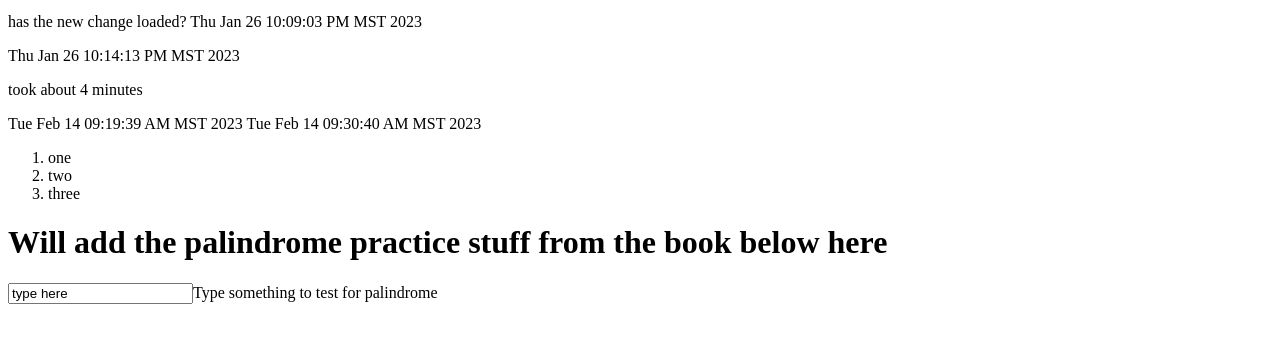
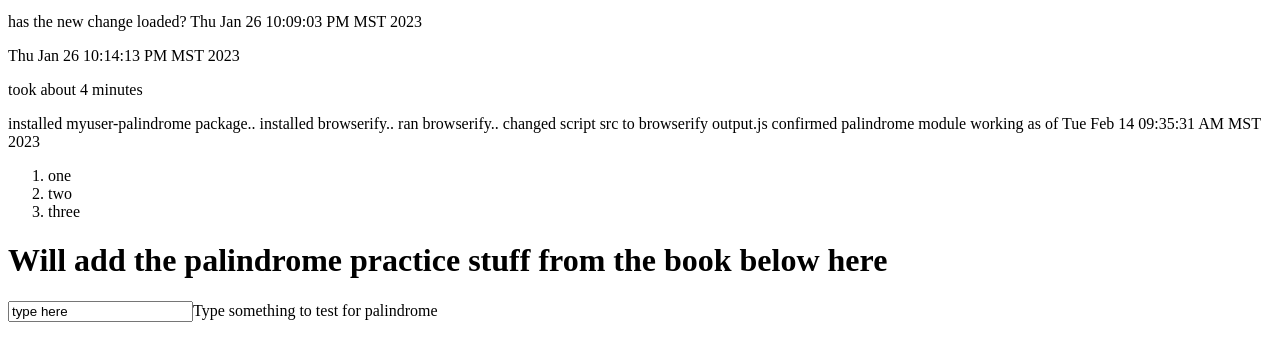
Before and after one commit to changjones1/testing, a plain HTML site: page index.html in a window 1280 px wide. Shown: the part 101-462 px from the top of the page. Drawn offline with Linux system fonts and the light colour scheme.

Commit message:
good commit.  rollback here if necessary.  [Cbrowserify got palindrome module to work

```diff
--- a/index.html
+++ b/index.html
@@ -21,9 +21,9 @@
 	<p>has the new change loaded? Thu Jan 26 10:09:03 PM MST 2023</p>
 	<p>Thu Jan 26 10:14:13 PM MST 2023</p>
 	<p>took about 4 minutes</p>
-	<p>
-Tue Feb 14 09:19:39 AM MST 2023
-Tue Feb 14 09:30:40 AM MST 2023
+	<p>installed myuser-palindrome package.. installed browserify.. ran browserify..
+	changed script src to browserify output.js confirmed palindrome module working
+	as of Tue Feb 14 09:35:31 AM MST 2023
 	</p>
 	<ol>
 		<li>one</li>
```
